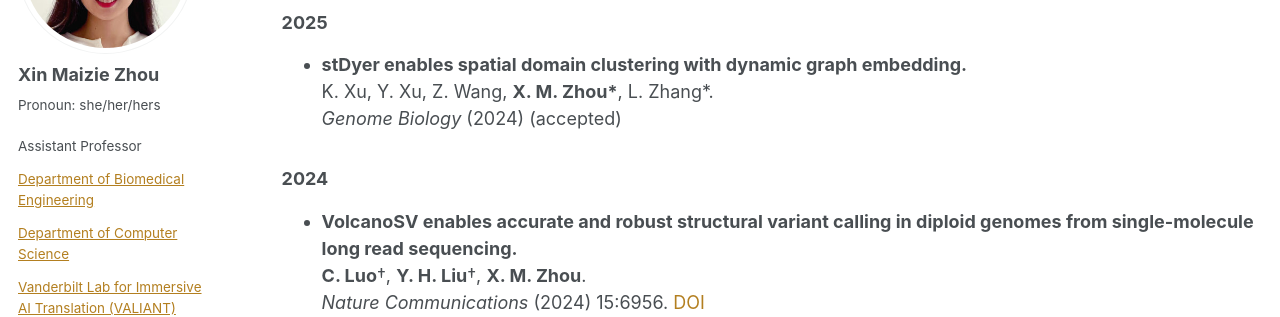
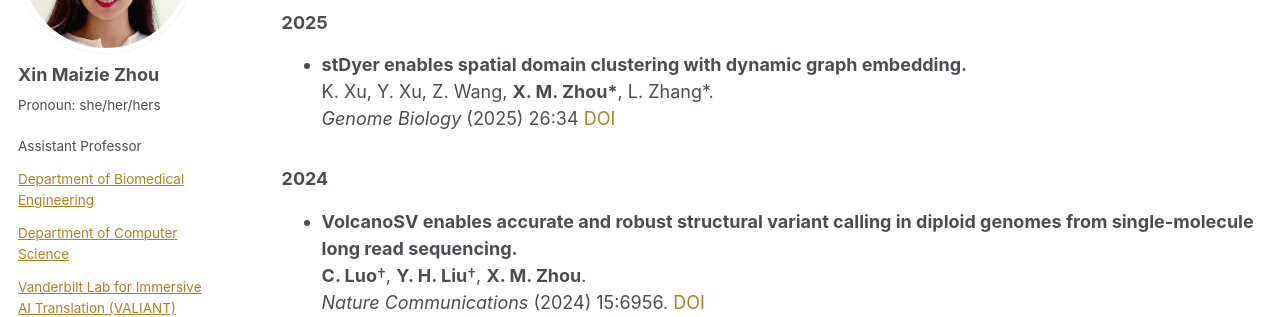
Before and after one commit to maiziezhoulab/Maiziezhoulab.github.io, a Jekyll site: the page built from _pages/publications.md, in a window 1280 px wide and 900 px high, scrolled down 1300 px. Shown: the part 152-469 px from the top of the window. Built offline with Jekyll 4.4.1, drawn with Linux system fonts in a browser that asks for light colours; some web fonts are replaced.

Commit message:
Update publications.md

```diff
--- a/_pages/publications.md
+++ b/_pages/publications.md
@@ -62,7 +62,7 @@ used Xin Maizie Zhou (X. M. Zhou) for publications after 2022.
 ### 2025
 - **stDyer enables spatial domain clustering with dynamic graph embedding.**
   K. Xu, Y. Xu, Z. Wang, **X. M. Zhou\***, L. Zhang*.
-  _Genome Biology_ (2024) (accepted)
+  _Genome Biology_ (2025) 26:34 [DOI](https://doi.org/10.1186/s13059-025-03503-y)
 
 ### 2024
 - **VolcanoSV enables accurate and robust structural variant calling in diploid genomes from single-molecule long read sequencing.**
```
